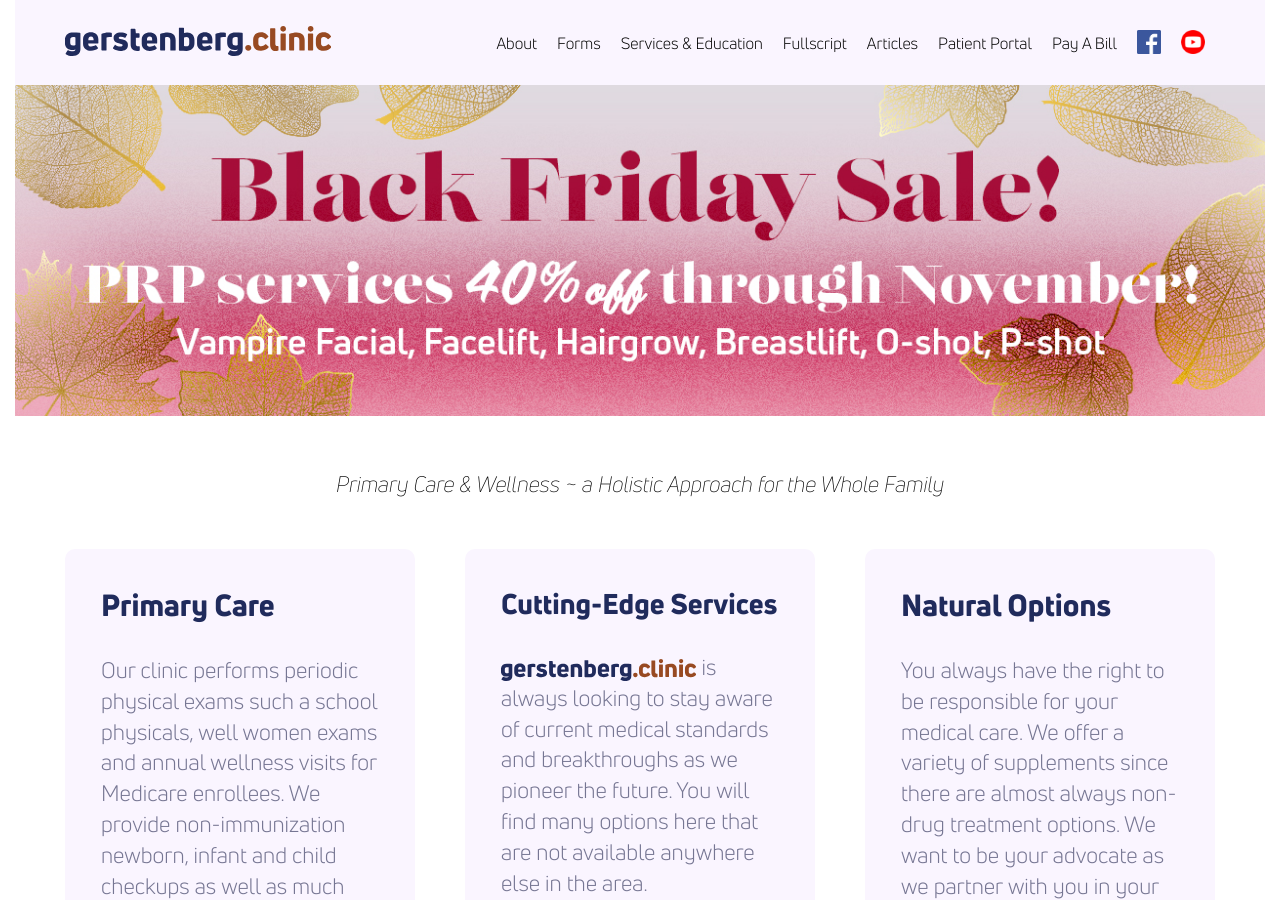
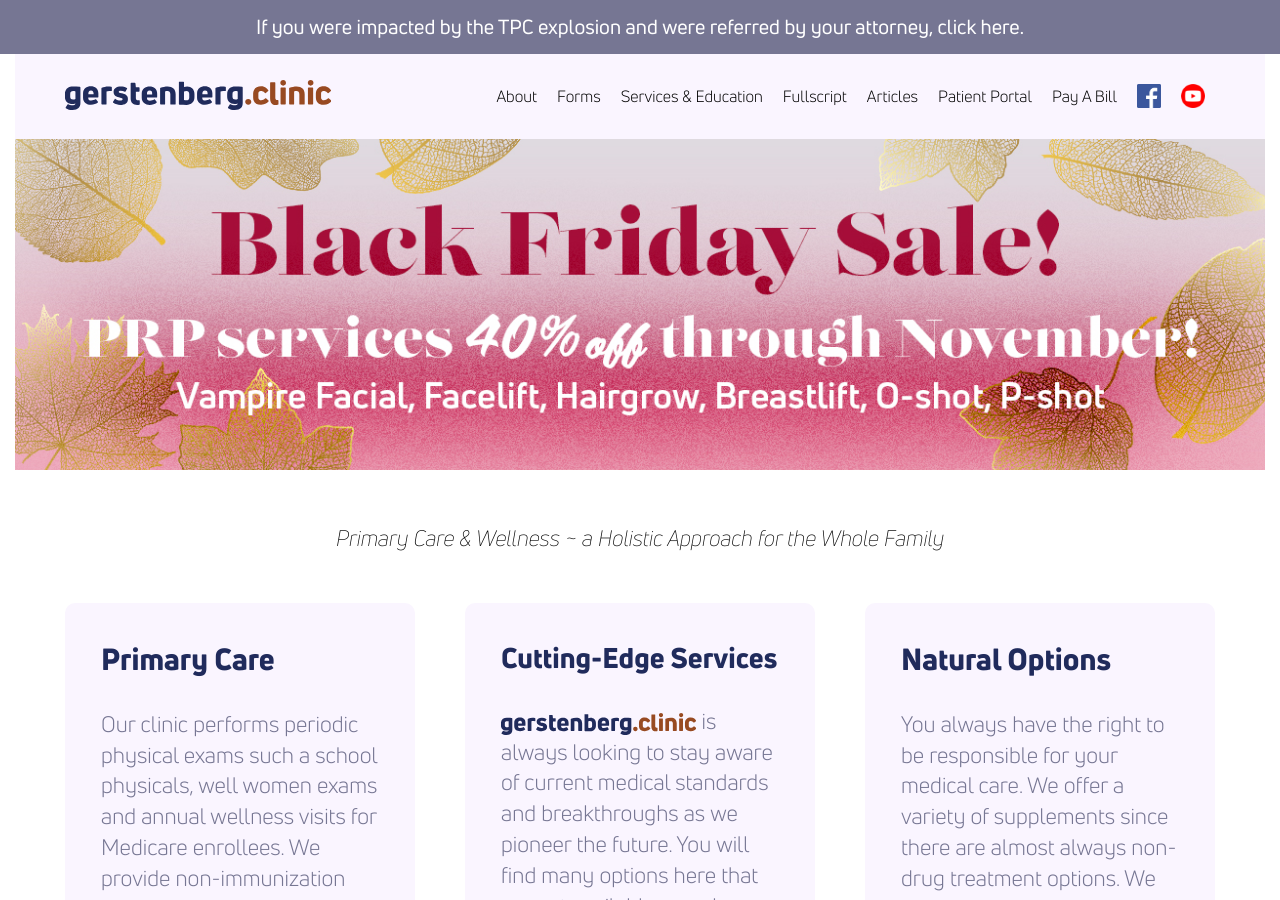
Before and after one commit to theneverwoods/gerstenberg.clinic, a Jekyll site: the page built from index.html, in a window 1280 px wide and 900 px high. Built offline with Jekyll 4.4.1, drawn with Linux system fonts in a browser that asks for light colours; comment, search, counter and statistics services are not loaded.

Commit message:
Update default.html

```diff
--- a/_layouts/default.html
+++ b/_layouts/default.html
@@ -39,6 +39,10 @@
       <a href="http://gerstenberg.clinic/luncheon" target="_blank"><h1 style="display: inline-block; font-weight: normal;">Join us November 20th at 12:00 for a FREE Learning Luncheon: Where did my Energy Go? For more information, click here.</h1></a>
     </div>
      /-->
+
+     <div class="dark" style="text-align: center;">
+      <a href="http://gerstenberg.clinic/forms" target="_blank"><h1 style="display: inline-block; font-weight: normal;">If you were impacted by the TPC explosion and were referred by your attorney, click here.</h1></a>
+    </div>
 
     <div class="container">
       {% include header.html %}
```
